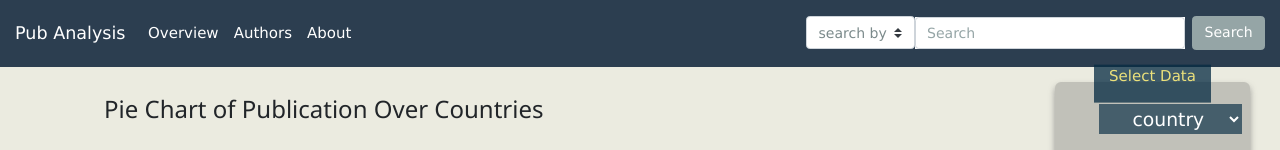
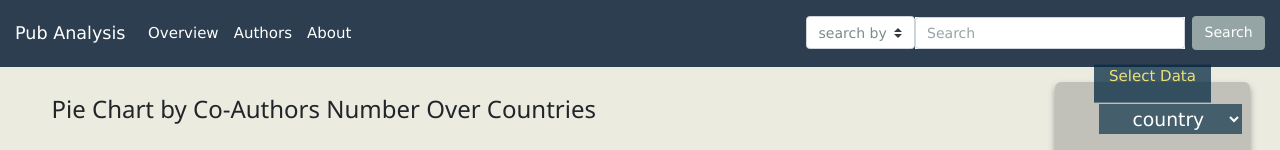
Before and after one commit to Tao-Lu/PYTHON-unimelbPublications, a Django app: template templates/overview.html in a window 1280 px wide. Shown: the part 251-401 px from the top of the page. Run offline with Django 3.2, Linux system fonts and the light colour scheme; the template is opened without the code that fills it, so the values that code supplies are empty; some libraries are stand-ins or nearby versions.

Commit message:
title fix

```diff
--- a/templates/overview.html
+++ b/templates/overview.html
@@ -236,7 +236,7 @@
     </div>
     <div class = "graph_layout" id = "Pie_Chart">
         <h3 class = "graph_title" id = "pie_title">
-            Pie Chart of Publication Over Countries
+            Pie Chart by Co-Authors Number Over Countries
         </h3>
         <div class = "graph" id = "PieChart">
         </div>
```
